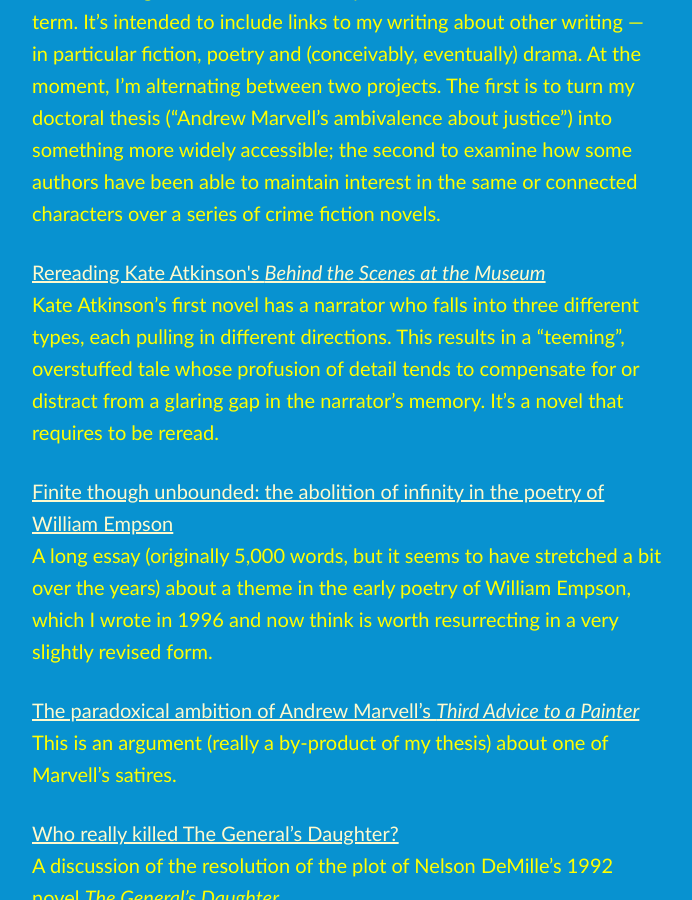
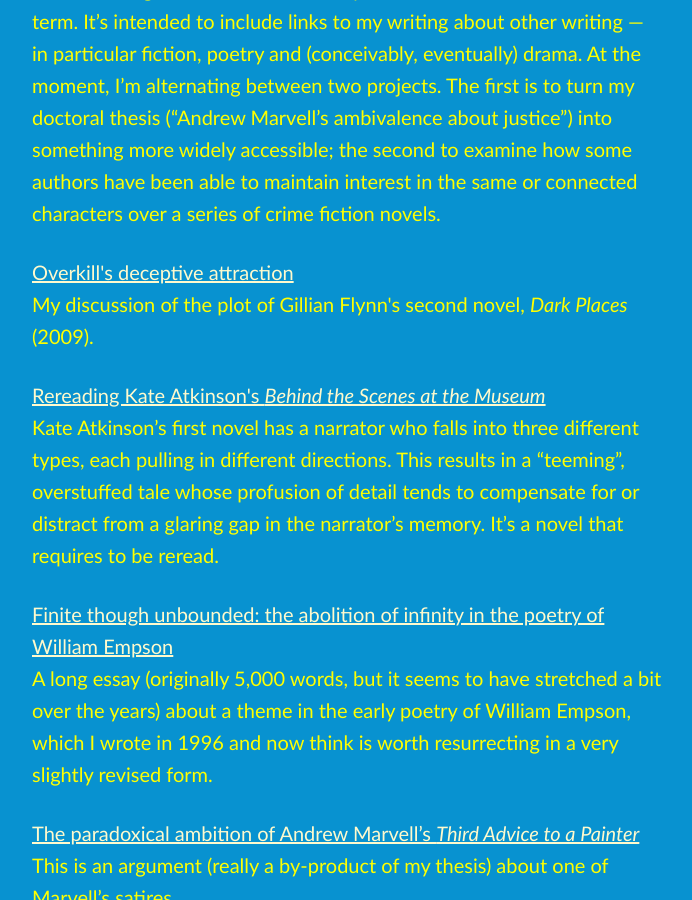
Before and after one commit to artkavanagh/github.io, a Jekyll site: the page index.html, which Jekyll copies as it is, in a window 1280 px wide and 900 px high, scrolled down 1740 px. Shown: the whole window, without its empty margins (292-984 px from the left). Built offline with Jekyll 4.4.1, drawn with Linux system fonts in a browser that asks for light colours.

Commit message:
Update index.html

```diff
--- a/index.html
+++ b/index.html
@@ -41,6 +41,8 @@
 
 <p>I’m describing this section as “Literary criticism” for want of a better term. It’s intended to include links to my writing about other writing — in particular fiction, poetry and (conceivably, eventually) drama. At the moment, I’m alternating between two projects. The first is to turn my doctoral thesis (“Andrew Marvell’s ambivalence about justice”) into something more widely accessible; the second to examine how some authors have been able to maintain interest in the same or connected characters over a series of crime fiction novels.</p>
 
+<p><a href="https://medium.com/@artkavanagh/overkills-deceptive-attraction-852b5b04843f">Overkill&apos;s deceptive attraction</a><br />
+	My discussion of the plot of Gillian Flynn&apos;s second novel, <cite>Dark Places</cite> (2009).</p>
 <p><a href="https://medium.com/@artkavanagh/rereading-kate-atkinsons-behind-the-scenes-at-the-museum-7e4635c9cc30">Rereading Kate Atkinson&apos;s <cite>Behind the Scenes at the Museum</cite></a><br />
 Kate Atkinson’s first novel has a narrator who falls into three different types, each pulling in different directions. This results in a “teeming”, overstuffed tale whose profusion of detail tends to compensate for or distract from a glaring gap in the narrator’s memory. It’s a novel that requires to be reread.</p>
 <p><a href="https://www.artkavanagh.ie/finite-though-unbounded">Finite though unbounded: the abolition of infinity in the poetry of William Empson</a><br/>
```
